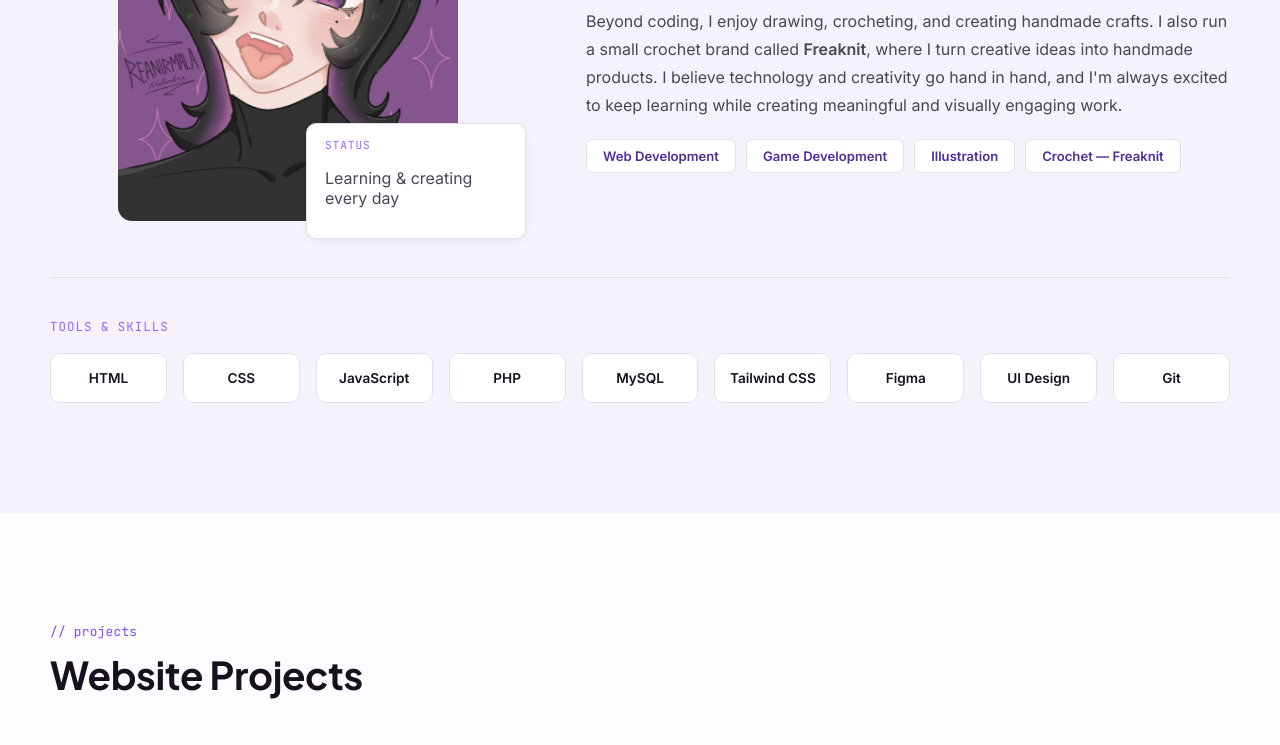
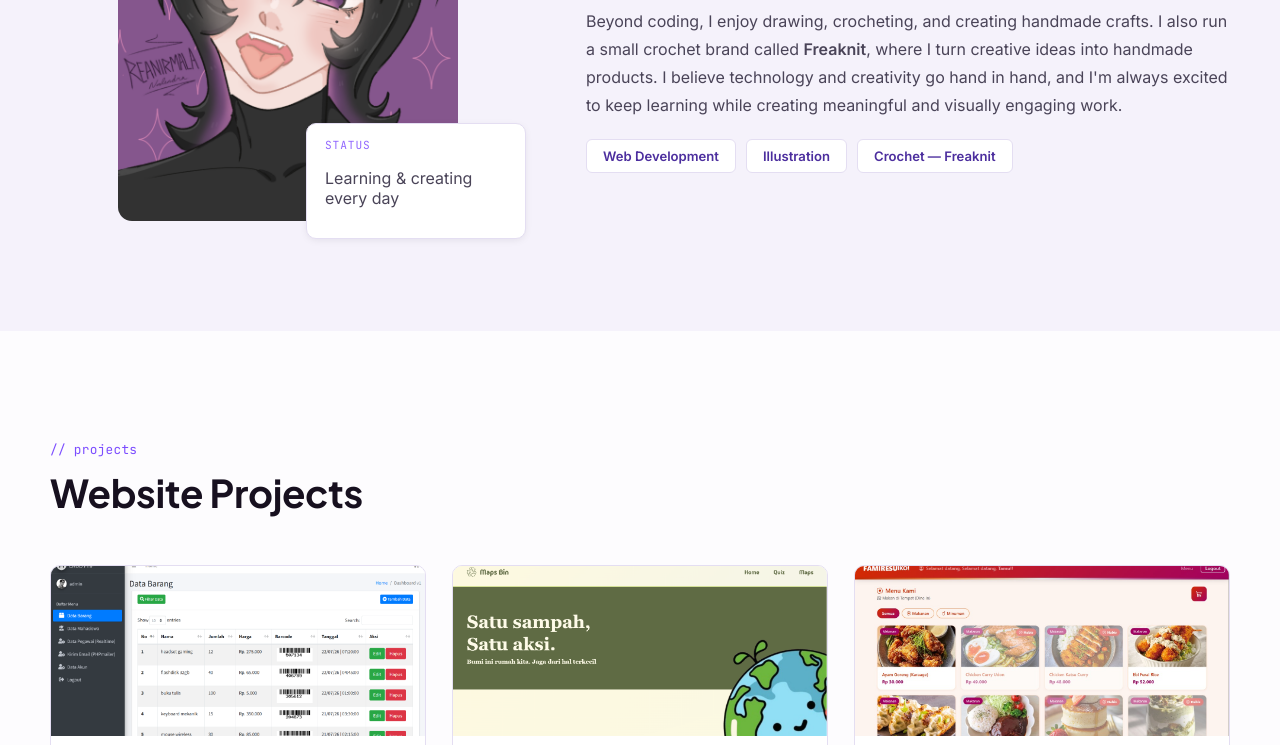
Before and after one commit to mephisto109/portofolio, a plain HTML site: page index.html in a window 1280 px wide. Shown: the part 1080-1825 px from the top of the page. Drawn offline with nearby package versions, Linux system fonts and the light colour scheme.

Commit message:
ini commit

```diff
--- a/css/style.css
+++ b/css/style.css
@@ -259,22 +259,6 @@ section{ position: relative; padding: 110px 24px; }
   background: var(--white); border:1px solid var(--line); color: var(--purple-700);
 }
 
-/* skills, nested inside About */
-.about-skills{
-  max-width: var(--max-w); margin: 56px auto 0;
-  padding-top: 40px; border-top: 1px solid var(--line);
-}
-.about-skills .mono-label{ margin-bottom: 18px; font-size:0.78rem; }
-.skills-grid{
-  display:grid; grid-template-columns: repeat(auto-fit, minmax(110px,1fr)); gap: 16px;
-}
-.skill-card{
-  background: var(--white); border:1px solid var(--line); border-radius: var(--radius-md);
-  padding: 16px 12px; text-align:center; transition: border-color .2s ease;
-}
-.skill-card:hover{ border-color: var(--purple-400); }
-.skill-name{ font-size:0.85rem; font-weight:600; color: var(--ink); }
-
 /* =========================================================
    GALLERY / CAROUSEL
    ========================================================= */
--- a/index.html
+++ b/index.html
@@ -97,16 +97,11 @@
           </p>
           <div class="about-tags">
             <span>Web Development</span>
-            <span>Game Development</span>
+            <!--<span>Game Development</span>-->
             <span>Illustration</span>
             <span>Crochet — Freaknit</span>
           </div>
         </div>
-      </div>
-
-      <div class="about-skills reveal">
-        <p class="mono-label">tools &amp; skills</p>
-        <div class="skills-grid" id="skillsGrid"></div>
       </div>
     </section>
 
--- a/js/data.js
+++ b/js/data.js
@@ -15,20 +15,6 @@ const CONTACT_LINKS = [
   // Remove the lines below if you don't use them
   //{ label: "LinkedIn",  value: "linkedin.com/in/rahmakh",   href: "https://linkedin.com/",                icon: "linkedin" },
   //{ label: "WhatsApp",  value: "+62 812-0000-0000",         href: "https://wa.me/6281200000000",          icon: "whatsapp" },
-];
-
-// ---------- SKILLS ----------
-// icon berisi nama class dari Bootstrap Icons (https://icons.getbootstrap.com/)
-const SKILLS = [
-  { name: "HTML" },
-  { name: "CSS" },
-  { name: "JavaScript" },
-  { name: "PHP" },
-  { name: "MySQL" },
-  { name: "Tailwind CSS" },
-  { name: "Figma" },
-  { name: "UI Design" },
-  { name: "Git" },
 ];
 
 // ---------- PROJECTS ----------
@@ -61,7 +47,7 @@ const PROJECTS = [
     year: "2026",
     // thumbnailIcon: "bi-magic",
     thumbnailImage: "images/famiresu.jpg",
-    demoUrl: "",
+    demoUrl: "https://youtu.be/Qdy9Zzl9owY?si=2uzdbxFcrNh2ib91",
     githubUrl: "https://github.com/mephisto109/apk-kasir-restauran-berbasis-web---Tugas-akhir---Rahma.git",
   },
   // {
--- a/js/main.js
+++ b/js/main.js
@@ -16,7 +16,6 @@ const ICONS = {
 
 document.addEventListener("DOMContentLoaded", () => {
   renderProjects();
-  renderSkills();
   renderContact();
   renderFooterSocial();
 
@@ -55,16 +54,6 @@ function projectCardHTML(p){
         ${(demoBtn || codeBtn) ? `<div class="project-actions">${demoBtn}${codeBtn}</div>` : ""}
       </div>
     </article>`;
-}
-
-/* ---------- RENDER: SKILLS ---------- */
-function renderSkills(){
-  const grid = document.getElementById("skillsGrid");
-  grid.innerHTML = SKILLS.map(s => `
-    <div class="skill-card reveal">
-      <div class="skill-icon"><i class="bi ${s.icon}"></i></div>
-      <div class="skill-name">${s.name}</div>
-    </div>`).join("");
 }
 
 /* ---------- RENDER: GALLERY / CAROUSEL SLIDES ---------- */
```
Also changed, not shown: 1 other file.
